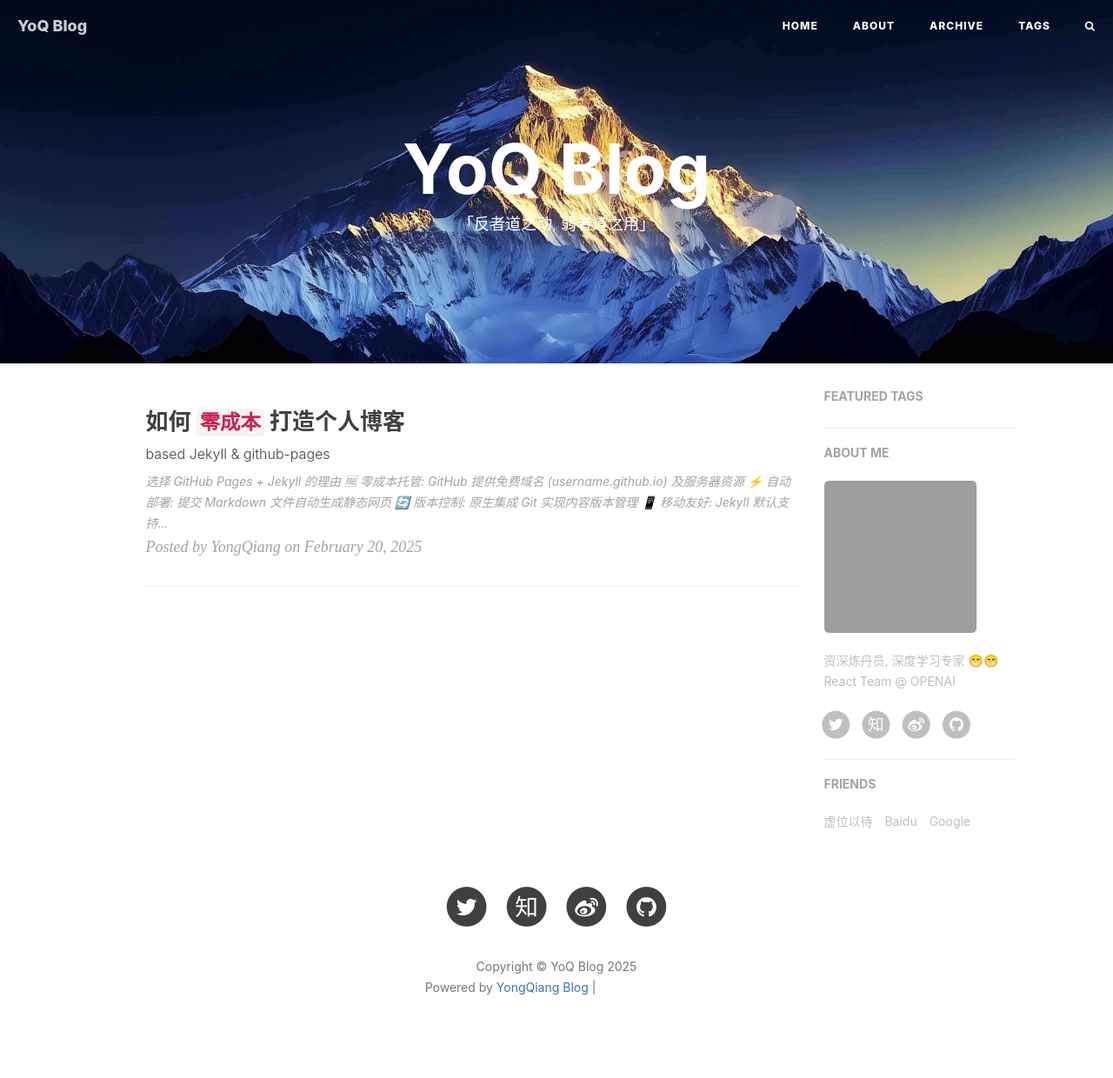
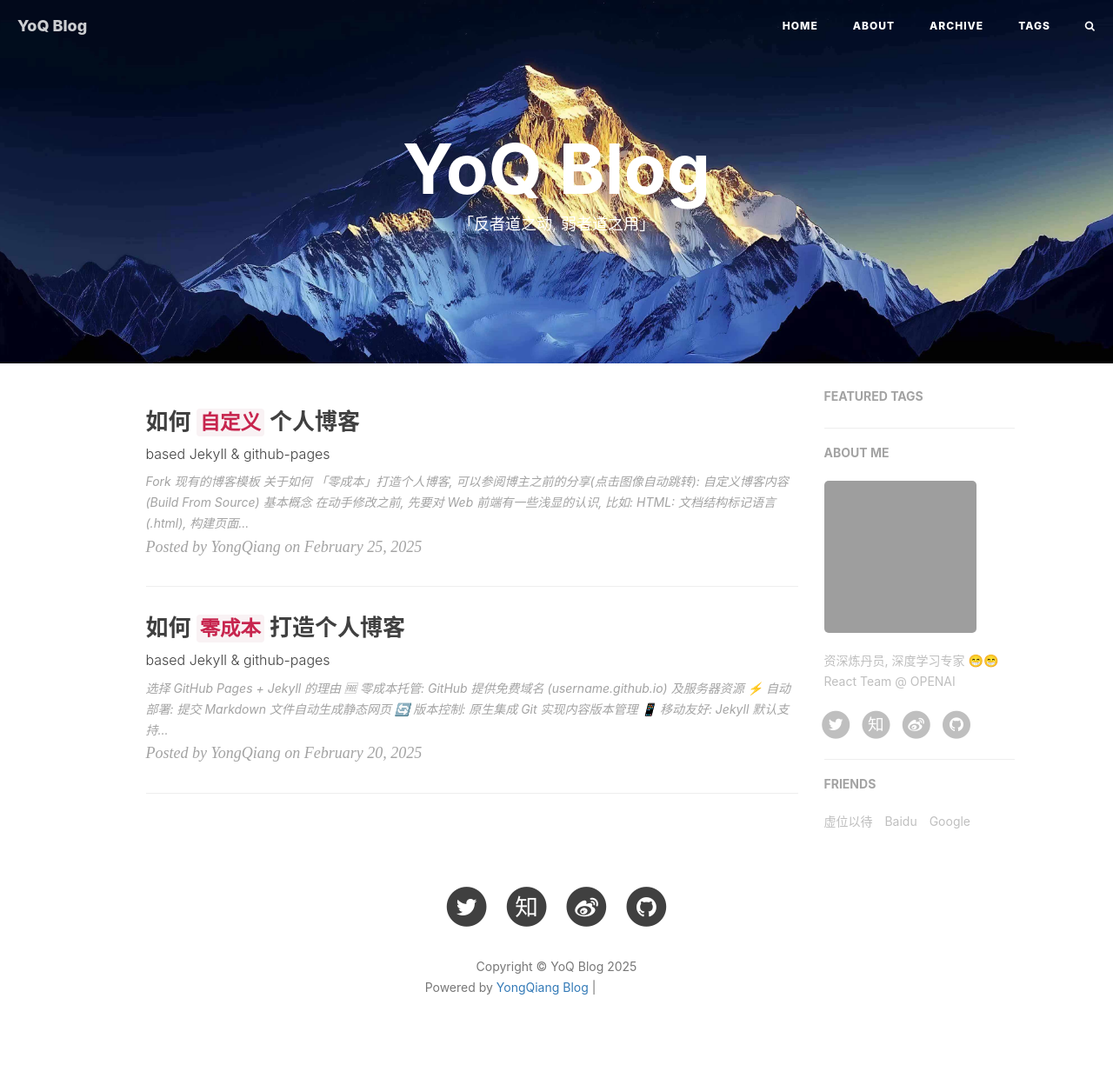
Before and after one commit to yongqiang1995/yongqiang1995.github.io, a Jekyll site: the page built from index.html, in a window 1280 px wide. Shown: the whole page at 87% size. Built offline with Jekyll 4.4.1, drawn with Linux system fonts in a browser that asks for light colours; nearby versions of some CDN libraries; the list of posts is cut into pages by our own code; comment, search, counter and statistics services are not loaded; part of the change alters nothing that is shown; grey boxes are pictures that could not be loaded.

Commit message:
update how to build github-blog.md, add dev-blog.md

````diff
--- a/_posts/tech/base/2025-02-20-build-github-blog.md
+++ b/_posts/tech/base/2025-02-20-build-github-blog.md
@@ -8,6 +8,7 @@ header-style: text # 博客 title 如果有图像背景, 需要注释
 hidden: false # 是否参与主页推荐
 published: true # 控制是否被 Jekyll 渲染
 catalog: true # 功能不明
+ref_id: "how-to-build-self-blog-with-github"
 tags:
   - git-pages
   - jekyll
@@ -192,51 +193,12 @@ Configuration file: /Users/yongqiang/workspace/yongqiang1995.github.io/_config.y
 $ bundle add webrick
 ```
 
-## Development (Build From Source)
-
-> 如果需要修改主题, 需要本地安装需要 [Grunt](https://gruntjs.com). 你可以在 `Gruntfile.js` 中找到许多任务, 包括最小化 `JavaScript`, 将 `.less` 编译为 `.css`. 与 `jekyll` 相关的关键代码位于 `_include/` 和 `_layouts/` 中, 它们中的大多数是 `Liquid` 模板.
-
-安装 `Grunt` 之前需要安装 `npm`, 这里使用 `Homebrew` 进行快速安装:
-
-```sh
-$ brew install node
-```
-
-然后使用 `npm` 安装 `grunt-cli` 工具:
-
-```sh
-$ npm i -g grunt-cli
-```
-
-安装之后需要初始化项目依赖包:
-
-```sh
-$ npm init -y && npm install load-grunt-tasks grunt-contrib-clean grunt-contrib-copy grunt-contrib-concat grunt-contrib-cssmin grunt-contrib-watch --save-dev
-```
-
-运行一次以生成初始输出:
-
-```sh
-grunt default
-```
-
-> 关于 `Grunt` 的具体用法我并没有深入了解, 我本身也没有前端开发的经验, 它存在的目的是为了帮我将 `.js` 文件编译成 `.min.js`, 网站在运行时, 吃的是 `.min.js` 和 `.min.css`, 原作者也推荐使用这个依赖.
-
-后来发现还有一个可以生成 `.min.*` 的方法, 如下:
-
-```bash
-$ npm install -g clean-css-cli
-$ npx cleancss -o css/yongqiang-blog.min.css css/yongqiang-blog.css # 这个是作者目前使用的方法
-```
-
 本博客原作者应是 [Hux-Blog](https://github.com/Huxpro/huxpro.github.io), 在它的基础上, 我补充了图像点击放大的功能, 十分感谢原作者提供的模板.
 
 References
 ----------
 
-- <https://en.wikipedia.org/wiki/Floating-point_arithmetic>
-- <https://www3.ntu.edu.sg/home/ehchua/programming/java/datarepresentation.html>
-- <https://pages.github.com/>
-- <https://blog.walterlv.com/post/create-click-to-zoom-image-for-web-pages.html>
-- <https://igoutu.cn/icons/set/github>
-- <https://github.com/Huxpro/huxpro.github.io>
+- [icons图标下载](https://igoutu.cn/icons/set/github)
+- [github-pages](https://pages.github.com/)
+- [Jekyll如何实现图片点击放大](https://blog.walterlv.com/post/create-click-to-zoom-image-for-web-pages.html)
+- [Hux-Blog](https://github.com/Huxpro/huxpro.github.io)
--- /dev/null
+++ b/_posts/tech/base/2025-02-25-dev-blog.md
@@ -0,0 +1,225 @@
+---
+layout: post
+title: "如何 <code>自定义</code> 个人博客"
+subtitle: "based Jekyll & github-pages"
+# date: 2025-02-25 10:00:00
+author: "YongQiang"
+header-style: text # 博客 title 如果有图像背景, 需要注释
+hidden: false # 是否参与主页推荐
+published: true # 控制是否被 Jekyll 渲染
+catalog: true # 功能不明
+tags:
+  - 博客开发
+  - Jekyll
+---
+
+## Fork 现有的博客模板
+
+关于如何 「`零成本`」打造个人博客, 可以参阅博主之前的分享(`点击图像自动跳转`):
+
+{% assign blog_url = "/2025/02/20/build-github-blog/" %}
+<!-- <div style="display: flex; justify-content: center; margin: 20px 0;">
+    <div style="border: 2px solid #ddd; border-radius: 10px; padding: 10px; box-shadow: 2px 2px 10px rgba(0, 0, 0, 0.1);">
+        <iframe id="blog-frame"
+            src="{{ site.baseurl }}{{ blog_url }}"
+            width="650px" height="500px" frameborder="0"></iframe>
+        <div onclick="window.location.href=document.getElementById('blog-frame').src"
+            style="position: absolute; top: 0; left: 0; width: 100%; height: 100%; cursor: pointer; background: transparent;">
+        </div>
+    </div>
+</div> -->
+
+<div style="display: flex; justify-content: center; margin: 20px 0;">
+    <div style="position: relative; border: 2px solid #ddd; border-radius: 10px; padding: 10px;
+                box-shadow: 2px 2px 10px rgba(0, 0, 0, 0.1); display: inline-block;">
+        <iframe id="blog-frame"
+            src="{{ site.baseurl }}{{ blog_url }}"
+            width="650px" height="500px" frameborder="0"></iframe>
+        <div onclick="window.location.href=document.getElementById('blog-frame').src"
+            style="position: absolute; top: 10px; left: 10px; width: calc(100% - 20px); height: calc(100% - 20px);
+                   cursor: pointer; background: transparent;">
+        </div>
+    </div>
+</div>
+
+
+## 自定义博客内容 (Build From Source)
+
+### 基本概念
+
+在动手修改之前, 先要对 `Web` 前端有一些浅显的认识, 比如:
+
+- `HTML`: 文档结构标记语言(`.html`), 构建页面内容骨架
+- `CSS`: 层叠样式表语言(`.css`), 控制视觉呈现与布局
+- `JavaScript`: 动态脚本语言(`.js`), 实现交互逻辑与数据操作
+
+本篇博客的自定义方法主要围绕对以上三部分内容的修改展开.
+
+### 开发环境
+
+想要修改主题, 需要在本地配置 [Grunt](https://gruntjs.com) 开发环境.
+
+> 你可以在 `Gruntfile.js` 中找到许多任务, 包括最小化 `JavaScript`, 将 `.less` 编译为 `.css`. 与 `jekyll` 相关的关键代码位于 `_include/` 和 `_layouts/` 中, 它们中的大多数是 `Liquid` 模板.
+
+安装 `Grunt` 之前需要安装 `npm`, 这里使用 `Homebrew` (`MacOS` 包管理工具) 进行快速安装:
+
+```sh
+$ brew install node
+```
+
+然后使用 `npm` 安装 `grunt-cli` 工具:
+
+```sh
+$ npm i -g grunt-cli
+```
+
+安装之后需要初始化项目依赖包:
+
+```sh
+$ npm init -y && npm install load-grunt-tasks grunt-contrib-clean grunt-contrib-copy grunt-contrib-concat grunt-contrib-cssmin grunt-contrib-watch --save-dev
+```
+
+运行一次以生成初始输出:
+
+```sh
+$ grunt default # grunt 会读取 js, css 下的文件, 并将其编译为 .min.js 或者 .min.css
+```
+
+关于 `Grunt`
+
+> `Grunt` 的具体用法博主并没有深入了解, 博主本身也没有前端开发的经验, 它存在的目的是为了帮博主将 `.js` 文件编译成 `.min.js`, 网站在运行时, 读取的是 `.min.js` 和 `.min.css`, 原博主也推荐使用这个依赖.
+
+还有一个可以生成 `.min.*` 的方法, 即使用 `clean-css`, 安装方法如下 (`目前作者使用该方法编译 css 文件`):
+
+```bash
+$ npm install -g clean-css-cli
+$ npx cleancss -o css/yongqiang-blog.min.css css/yongqiang-blog.css # 这个是博主目前使用的方法
+```
+
+如果你想实现的某些功能需要修改 `js/yongqiang-blog.js` 或 `css/yongqiang-blog.css` 文件 (`包括对文件的重命名`), 那么在修改之后你需要重新将其编译为对应的 `.min.*` 文件, 否则修改不会生效.
+
+例如当你需要为模板支持一个图像点击放大的功能, 你可以参考 [walterlv-blog](https://blog.walterlv.com/post/create-click-to-zoom-image-for-web-pages.html), 你需要根据建议修改 `css` 文件夹下的内容, 然后编译成对应的 `.min.css` 文件, 重新启动 `Jekyll s` 以使得修改生效.
+
+### Jekyll 的基本操作
+
+#### Jekyll 简介
+
+- `Jeklly` 的一个最好的特点是 `关注博客本身`
+
+- `Jekyll` 的核心其实是一个 `文本转换引擎`
+
+`Jekyll` 允许你使用你喜欢的标记语言来写文章, 可以是 `Markdown`, 也可以是 `Textile`, 或者就是简单的 `HTML`, 然后 `Jekyll` 会帮你套入一个或一系列的布局中.
+
+在整个过程中你可以设置 `URL` 路径、你的文本在布局中的显示样式等等. 这些都可以通过纯文本编辑来实现, 最终生成的 `静态页面` 就是你的成品了.
+
+只需简单地管理电脑中的一个文件夹下的文本文件就可以写文章并方便地在线上 (`online`)发布.
+
+#### 工程结构
+
+一个基本的 `Jekyll` 网站的目录结构一般如下所示:
+
+```sh
+.
+├── _config.yml
+├── _data
+│   └── members.yml
+├── _drafts
+│   ├── begin-with-the-crazy-ideas.md
+│   └── on-simplicity-in-technology.md
+├── _includes
+│   ├── footer.html
+│   └── header.html
+├── _layouts
+│   ├── default.html
+│   └── post.html
+├── _posts
+│   ├── 2007-10-29-why-every-programmer-should-play-nethack.md
+│   └── 2009-04-26-barcamp-boston-4-roundup.md
+├── _sass
+│   ├── _base.scss
+│   └── _layout.scss
+├── _site
+├── .jekyll-cache
+│   └── Jekyll
+│       └── Cache
+│           └── [...]
+├── .jekyll-metadata
+└── index.html # can also be an 'index.md' with valid front matter
+```
+
+着重对其中一些参数进行说明:
+
+
+FILE/DIRECTORY | DESCRIPTION |
+--- | --- |
+_config.yaml | Jekyll 中心配置. 例如:  WebName、主页背景、评论区设置等 |
+_includes | 可以通过 liquid-tag 加载这些 `_includes` 部分到你的布局或者文章中以方便重用 |
+_layouts | 这部分是包裹在文章外面的模板, 不同布局可以在 `front matter yaml` 中指定 |
+_posts | 存放文章的地方, 文件格式: YEAR-MONTH-DAY-title.md (suffix 自定义)
+_site | Jekyll 将文章转换为 html 文件后存放的位置
+
+以上除了 `_site` 文件夹是自动编译生成的之外, 其他文件/文件夹均是常见的修改位置.
+
+这里对文档格式进行说明, 以 `markdown` 为例:
+
+- 命名格式: `YEAR-MONTH-DAY-title.md`, 例如: 2025-02-21-my-blog-builded.md
+- 文件内容包括 `头信息`(front matter yaml) 和博客正文
+
+正是头信息使得 `Jekyll` 变得十分酷炫, 任何只要包含 `yaml front matter` 的文件都会变 `Jekyll` 当做一个特殊文件来处理. 头信息必须出现在文件开头, 并且按照 `Yaml` 格式写在两行三虚线之间. 下面是一个基本的例子:
+
+```yaml
+---
+layout: post
+title: my-blog
+---
+```
+在这两行的三虚线之间, 你可以设置预定义的变量(如上所示), 也可以 `创建自定义变量`. 这样在接下来的文件和任意模板中或者在包含这些页面或博客的模板中都可以通过使用 `Liquid` 标签来访问这些变量.
+
+关于 `Liquid tags` 的具体代码示例参见[这里](https://shopify.dev/docs/api/liquid/tags).
+
+常用的 `front matter yaml` 定义如下:
+
+```yaml
+---
+layout: post # keynote, page, default
+title: 这是一个 <code>Test</code> BLOG # 文字高亮
+subtitle: Why is <code>document</code> an instance of <code>HTMLDocument</code>?
+
+# 搭配 keynote 布局使用
+# layout: keynote
+# iframe: "//huxpro.github.io/js-module-7day/"
+
+date: 2005-02-21 10:00:00
+author: "YongQiang"
+header-style: text # 博客 title 如果有图像背景, 需要注释
+hidden: true # 控制是否往主页推荐
+published: false # 控制是否被 Jekyll 渲染
+# catalog: false # 功能不明
+
+# 使用图片背景
+# header-img: "img/post-bg-css.jpg"
+# header-img-credit: "@WebdesignerDepot"
+# header-img-credit-href: "medium.com/@WebdesignerDepot/poll-should-css-become-more-like-a-programming-language-c74eb26a4270"
+# header-mask: 0.4 # 数值越大, 图像背景越暗
+
+# 可以通过下面两行代码使用纯色背景
+# header-img: ""
+# header-bg-css: "linear-gradient(to right, #24b94a, #38ef7d);"
+# 语言
+# lang: en # 说明文档使用语言, zh-CN
+tags: # 文章标签
+  - Jekyll
+---
+```
+
+如果对博文有疑问, 就请评论说明吧! 😄😄
+
+References
+----------
+
+- [Liquid-tags](https://shopify.dev/docs/api/liquid/tags)
+- [jekyllcn-doc](https://jekyllcn.com/docs/posts/)
+- [icons图标下载](https://igoutu.cn/icons/set/github)
+- [github-pages](https://pages.github.com/)
+- [Jekyll如何实现图片点击放大](https://blog.walterlv.com/post/create-click-to-zoom-image-for-web-pages.html)
+- [Hux-Blog](https://github.com/Huxpro/huxpro.github.io)
````
